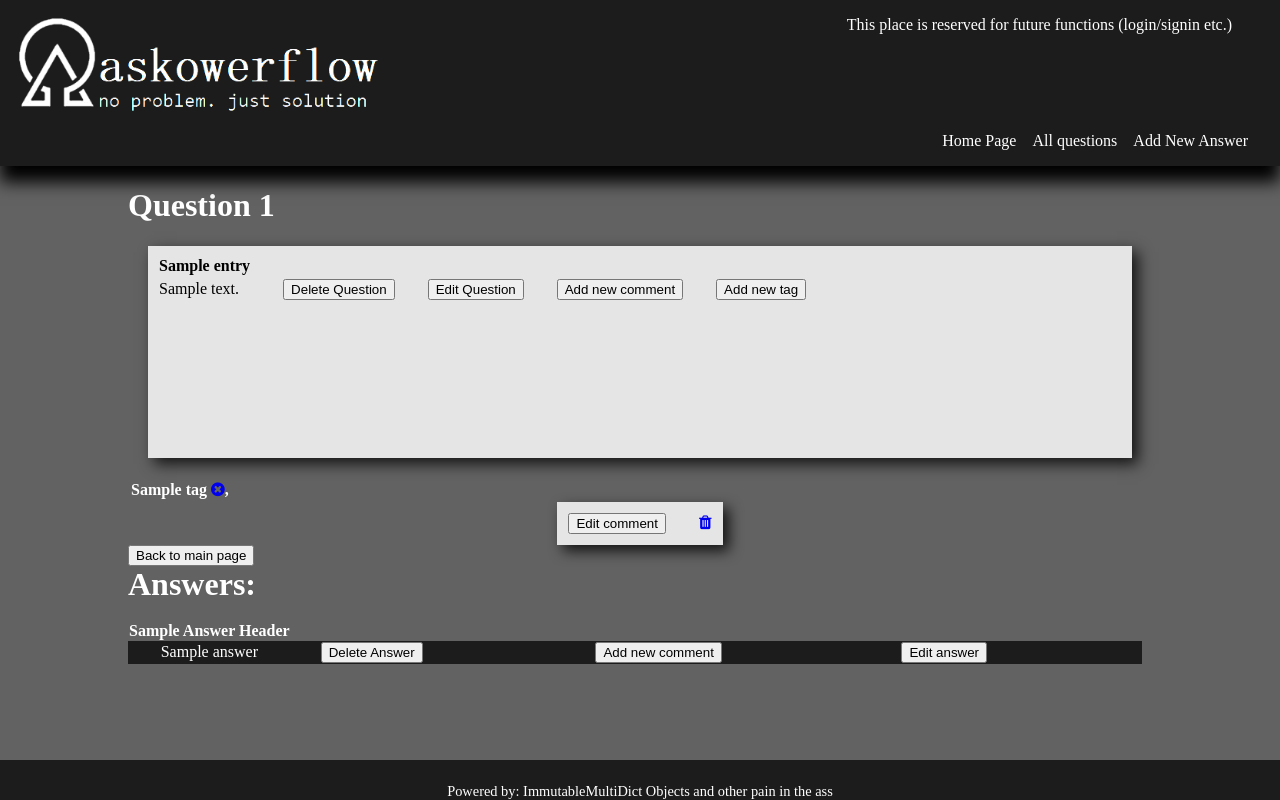
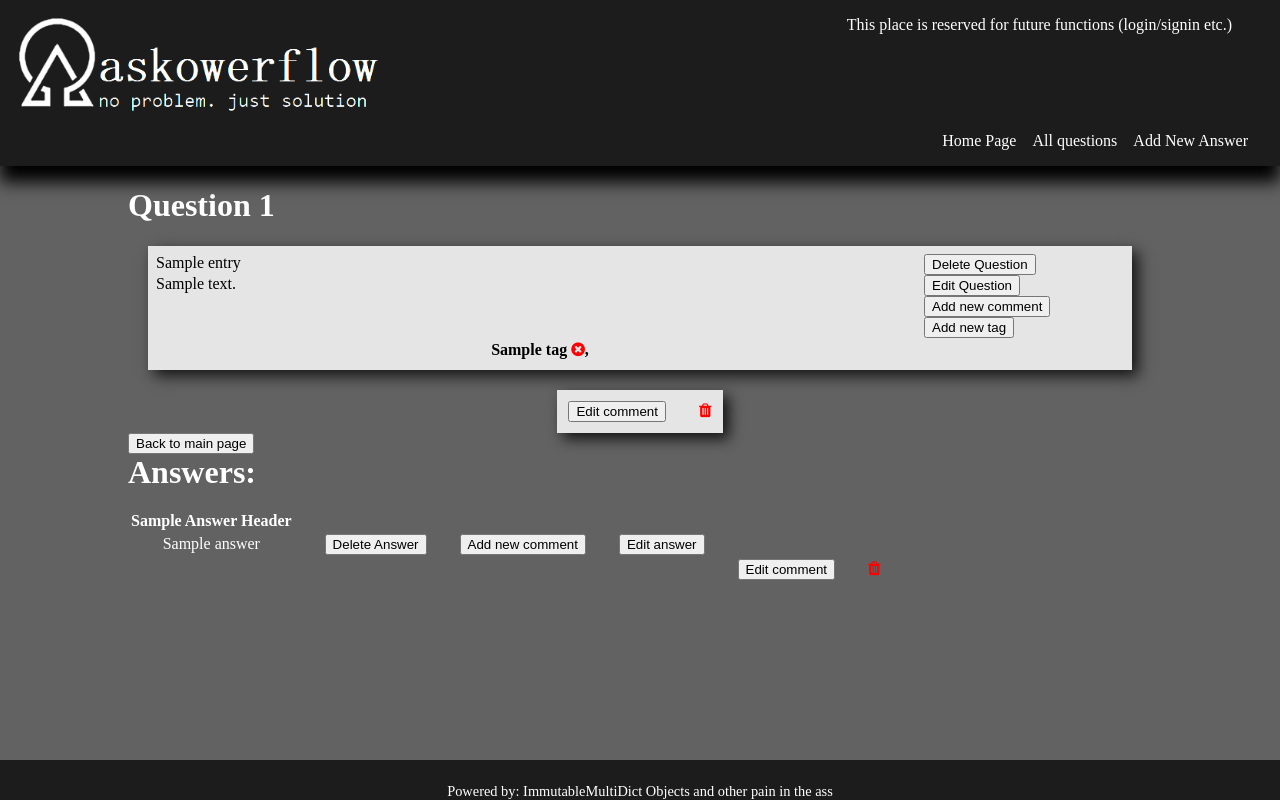
Before and after one commit to CodecoolGlobal/ask-mate-3-python-mllorand, a Flask app: template templates/question.html in a window 1280 px wide. Run offline with Flask 2, Linux system fonts and the light colour scheme; the template is opened without the code that fills it: most values are stand-ins (such as "Sample title", 1, 10 or a date in 2020); lists and menus that the app fills with data are empty.

Commit message:
improve comment feature

```diff
--- a/server.py
+++ b/server.py
@@ -66,7 +66,6 @@ def route_question(question_id):
 @app.route("/")
 @app.route("/question/<question_id>/delete")
 def route_delete_question(question_id):
-    data_manager.delete_record_by_id('question', 'id', question_id)
     data_manager.delete_record_by_id('answer', 'question_id', question_id)
     data_manager.delete_record_by_id('comment', 'question_id', question_id)
     answers = data_manager.get_table('answer', columns=['id'],
@@ -74,6 +73,7 @@ def route_delete_question(question_id):
                                      selected_value=question_id)
     for cell in answers:
         data_manager.delete_record_by_id('comment', selector='answer_id', selected_value=cell.get('id'))
+    data_manager.delete_record_by_id('question', 'id', question_id)
     return redirect("/list")
 
 
@@ -98,8 +98,8 @@ def route_add_answer(question_id):
 def route_delete_answer(answer_id):
     question_id = data_manager.get_table('answer', columns=['question_id'], selector='id',
                                          selected_value=answer_id)[0]
+    data_manager.delete_record_by_id('comment', 'answer_id', answer_id)
     data_manager.delete_record_by_id('answer', 'id', answer_id)
-    data_manager.delete_record_by_id('comment', 'answer_id', answer_id)
     return redirect("/question/" + str(question_id.get('question_id')))
 
 
--- a/static/css/main.css
+++ b/static/css/main.css
@@ -275,6 +275,9 @@ div[class^="card-"] {
 .main_table tbody tr:nth-of-type(even){
     background-color: var(--fbg);
 }
+.for_comment{
+    background-color: var(--sbg) ;
+}
 
 .vote_button{
     color: var(--fc);
--- a/templates/question.html
+++ b/templates/question.html
@@ -8,7 +8,7 @@
 {% endblock %}
 {% block content %}
 	<h1>Question {{ question_id }}</h1>
-    <table class="question-card_for_one">
+    <div class="question-card_for_one">
         <tr>
             {% for cell in question %}
                 <div class="card-title"><th>{{ cell.title }}</th></div>
@@ -23,24 +23,14 @@
             <div><td><button onclick="location.href='/question/{{ question_id }}/new-comment'">Add new comment</button></td></div>
             <div><td><button onclick="location.href='/question/{{ question_id }}/new-tag'">Add new tag</button></td></div>
         </tr>
-    </table>
-    <div class="tags">
     <table>
     <tr>
         {% for tag in tags %}
-                <div><th>{{ tag.name }} <a href="{{ url_for('delete_tag_from_question', tag_id=tag.id, question_id=question_id) }}"><i class="fa fa-times-circle"></i></a>,</th></div>
+                <div class="card-message"><th>{{ tag.name }} <a href="{{ url_for('delete_tag_from_question', tag_id=tag.id, question_id=question_id) }}"><i style="color: red" class="fa fa-times-circle"></i></a>,</th></div>
         {% endfor %}
     </tr>
     </table>
     </div>
-{#    <table>#}
-{#        <tr>#}
-{#            {% for cell in tags %}#}
-{#                <th>{{ cell.name }}<a href="{{ url_for('delete_tag_from_question', tag_id=tag.id, question_id=question_id) }}"><i class="fa fa-times-circle-o"></i>#}
-{#                        </a> ,</th>#}
-{#            {% endfor %}#}
-{#        </tr>#}
-{#    </table>#}
     <div  class="question-card_for_comment">
     <table>
         {% for comment in comment_for_question %}
@@ -53,7 +43,7 @@
                     {% endif %}
                 {% endfor %}
             <td><button onclick="location.href='/comment/{{ comment['id'] }}/edit'">Edit comment</button></td>
-            <td><a href="{{ url_for('delete_comment', comment_id=comment.id) }}" onclick="return confirm('Do you want to delete?')"><i class="fa fa-trash"></i>
+            <td><a href="{{ url_for('delete_comment', comment_id=comment.id) }}" onclick="return confirm('Do you want to delete?')"><i style="color: red" class="fa fa-trash"></i>
                         </a></td>
             {% endfor %}
         </tr>
@@ -63,7 +53,8 @@
         <button type="submit">Back to main page</button>
     </form>
 	<h1 style="margin: 0;padding: 0">Answers:</h1><br>
-	<div class="main_table">
+{#    <div class="question-card_for_one">#}
+    <div>
     <table>
         <tr>
             {% for column_title in answer_headers %}
@@ -88,7 +79,29 @@
                 <td><button onclick="location.href='/answer/{{ answer['id'] }}/delete'">Delete Answer</button></td>
                 <td><button onclick="location.href='/answer/{{ answer['id'] }}/new-comment'">Add new comment</button></td>
                 <td><button onclick="location.href='/answer/{{ answer['id'] }}/edit'">Edit answer</button></td>
-            </tr>
+            {% for comment in comment_for_answers %}
+                {% if comment['answer_id'] == answer['id'] %}
+                    <tr  class="for_comment">
+                        {% for cell in comment %}
+                            {% if cell in ["submission_time"] %}
+                                <div><td>{{ comment[cell] }}</td></div>
+                            {% elif cell in ["message"] %}
+                                <div><td>{{ comment[cell] }}</td></div>
+                            {% elif cell in ["edited_count"] %}
+
+                                <div><td>Edited {{ comment[cell] }} times</td></div>
+                            {% endif %}
+                        {% endfor %}
+                        <td></td>
+                                <td></td>
+                                <td></td>
+                                <td></td>
+                    <td><button onclick="location.href='/comment/{{ comment['id'] }}/edit'">Edit comment</button></td>
+                    <td><a href="{{ url_for('delete_comment', comment_id=comment.id) }}" onclick="return confirm('Do you want to delete?')"><i style="color: red" class="fa fa-trash"></i>
+                                </a></td>
+                        {% endif %}
+                    {% endfor %}
+                    </tr>
         {% endfor %}
     </table>
     </div>
```
